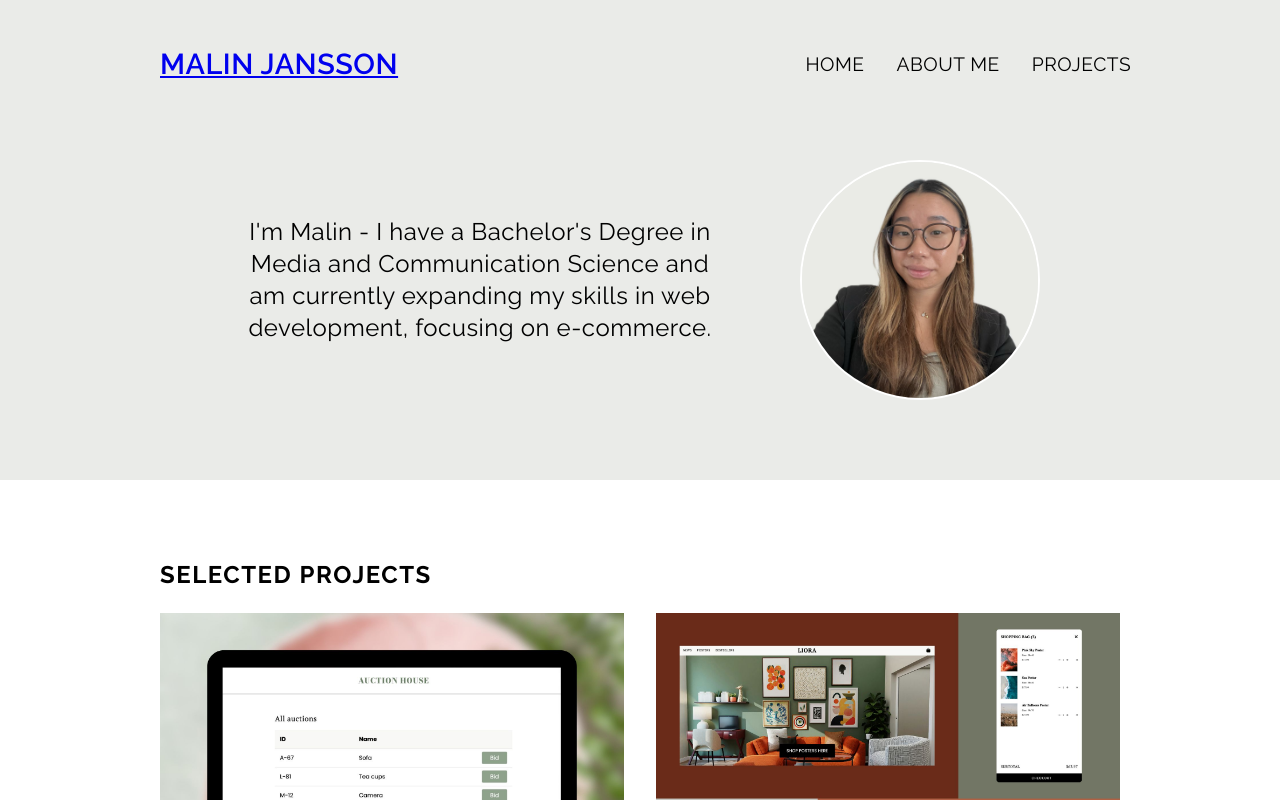
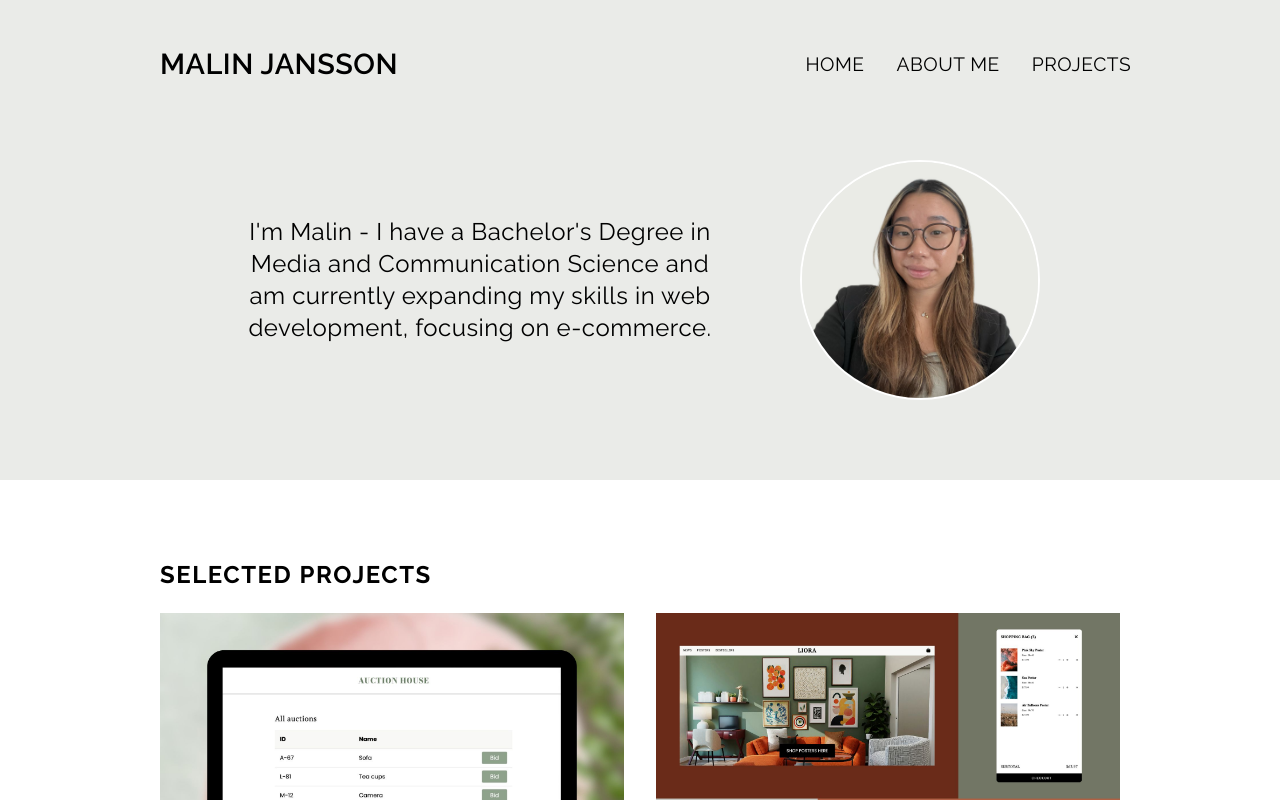
Before and after one commit to malinjansson/mjportfolio, a React (Vite) app: page / in a window 1280 px wide. Shown: the top 800 px of the page. Built offline with nearby package versions, Linux system fonts and the light colour scheme; a web font is replaced by a local one.

Commit message:
added color and none text decoration on the portfolio name

```diff
--- a/src/styles/_header.scss
+++ b/src/styles/_header.scss
@@ -33,7 +33,9 @@ header {
     font-family: v.$primary-font-family;
     font-weight: 600;
     text-transform: uppercase;
+    text-decoration: none;
     letter-spacing: v.$text-space;
+    color: v.$primary-color;
     z-index: 1;
 
     @include m.desktop {
```
